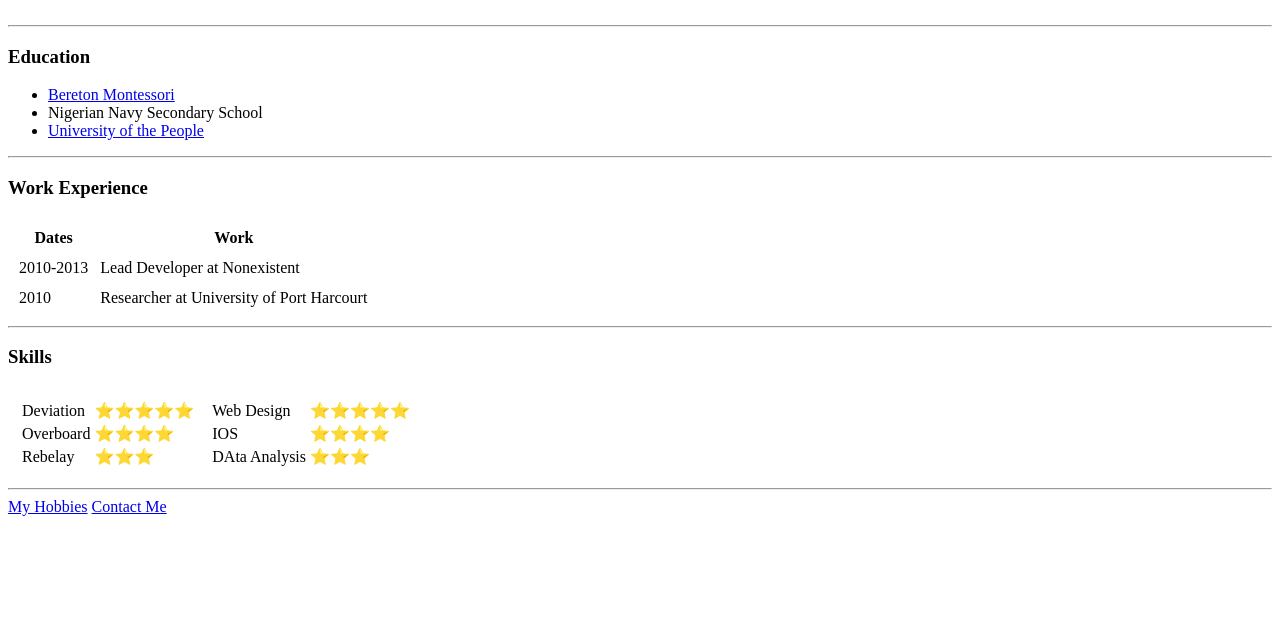
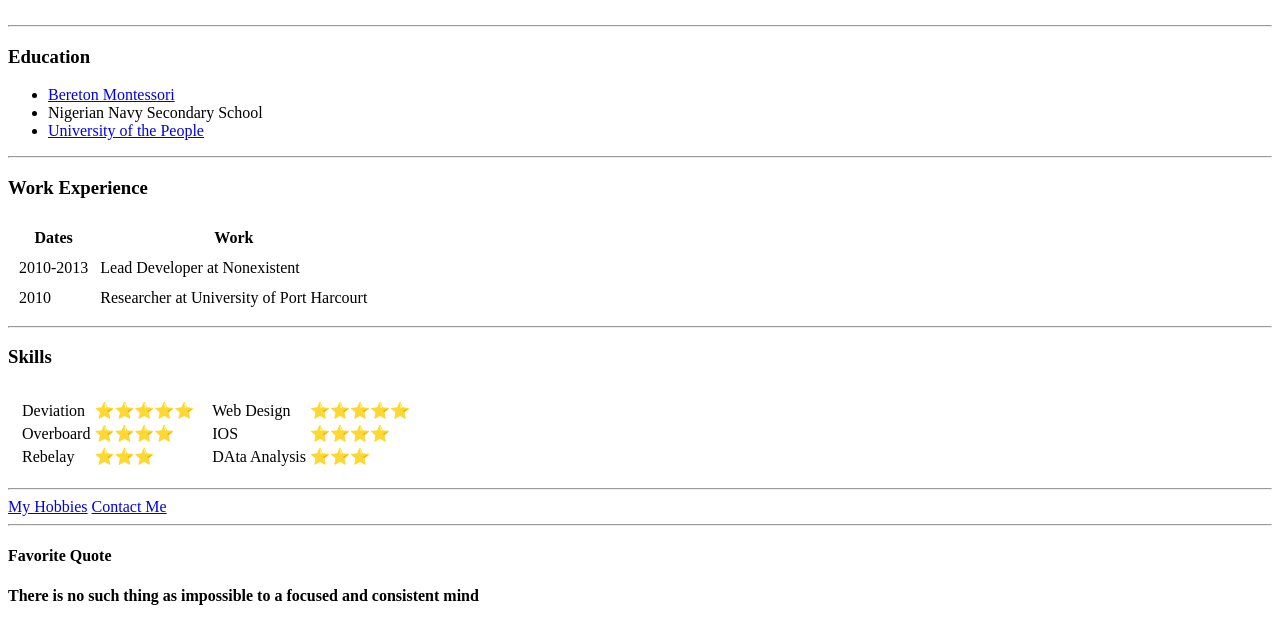
Before and after one commit to Tee05/CV, a plain HTML site: page index.html in a window 1280 px wide. Shown: the part 181-802 px from the top of the page. Drawn offline with Linux system fonts and the light colour scheme.

Commit message:
Update index.html

```diff
--- a/index.html
+++ b/index.html
@@ -83,6 +83,9 @@
   <hr>
   <a href="hobbies.html">My Hobbies</a>
   <a href="Contact Me.html">Contact Me</a>
+  <hr>
+  <h4>Favorite Quote</h4>
+  <p><strong>There is no such thing as impossible to a focused and consistent mind</strong></p>
 
 
 
```
